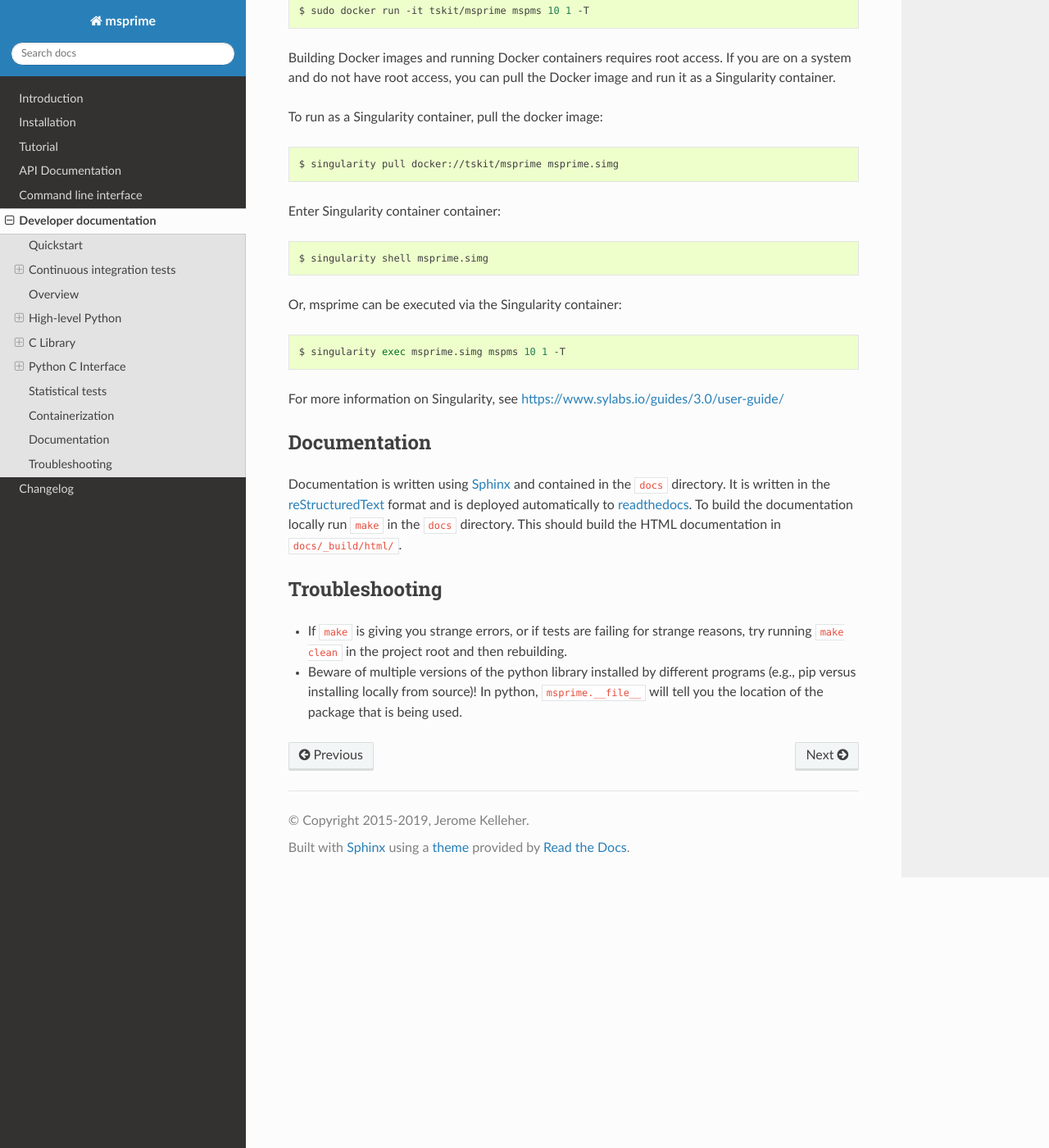
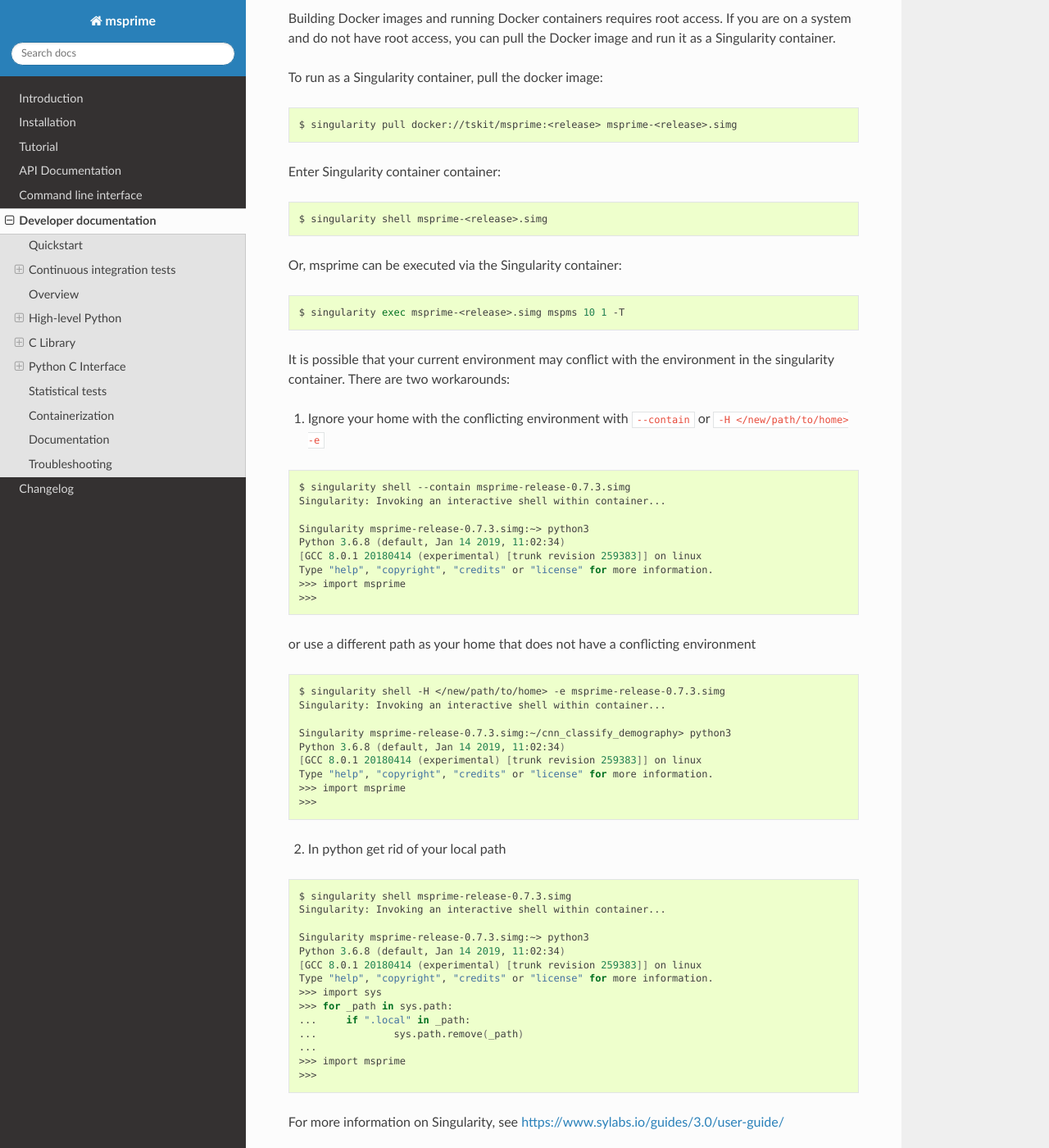
Before and after one commit to tskit-dev/msprime, a Sphinx documentation site: the page built from docs/development.rst, in a window 1280 px wide and 1400 px high, scrolled down 9907 px. Shown: the whole window at 82% size. Built offline with Sphinx 7.4.7 and the Read the Docs theme 2.0.0, drawn with Linux system fonts in a browser that asks for light colours; the version number could not be read and is left out; some of the changed text lies outside the part shown.

Commit message:
improved container docs. closes #809

```diff
--- a/docs/development.rst
+++ b/docs/development.rst
@@ -537,27 +537,26 @@
 ****************
 
 This repo is integrated with Dockerhub and the Docker image will be automatically
-built upon pushes to master on Dockerhub.
+built upon each release on GitHub. Each Docker image is tagged with the corresponding release.
 
-A Docker image can also be locally built with the following steps.
+Enter a Docker container from Dockerhub:
 
-Build image:
+.. code-block:: bash
+
+    $ sudo docker run -it tskit/msprime:<release>
+
+Alternatively, msprime can be executed via the Docker container:
+
+.. code-block:: bash
+
+    $ sudo docker run -it tskit/msprime:<release> mspms 10 1 -T
+
+A Docker image can also be locally built:
 
 .. code-block:: bash
 
     $ sudo docker build -t tskit/msprime .
 
-Enter Docker container:
-
-.. code-block:: bash
-
-    $ sudo docker run -it tskit/msprime
-
-Alternatively, msprime can be executed via the Docker container:
-
-.. code-block:: bash
-
-    $ sudo docker run -it tskit/msprime mspms 10 1 -T
 
 Building Docker images and running Docker containers requires root access.
 If you are on a system and do not have root access, you can pull the Docker image
@@ -567,19 +566,70 @@
 
 .. code-block:: bash
 
-    $ singularity pull docker://tskit/msprime msprime.simg
+    $ singularity pull docker://tskit/msprime:<release> msprime-<release>.simg
 
 Enter Singularity container container:
 
 .. code-block:: bash
 
-    $ singularity shell msprime.simg
+    $ singularity shell msprime-<release>.simg
 
 Or, msprime can be executed via the Singularity container:
 
 .. code-block:: bash
 
-    $ singularity exec msprime.simg mspms 10 1 -T
+    $ singularity exec msprime-<release>.simg mspms 10 1 -T
+
+It is possible that your current environment may conflict with the environment in the singularity container.
+There are two workarounds:
+
+1.  Ignore your home with the conflicting environment with ``--contain`` or ``-H </new/path/to/home> -e``
+
+.. code-block:: bash
+
+    $ singularity shell --contain msprime-release-0.7.3.simg
+    Singularity: Invoking an interactive shell within container...
+
+    Singularity msprime-release-0.7.3.simg:~> python3
+    Python 3.6.8 (default, Jan 14 2019, 11:02:34)
+    [GCC 8.0.1 20180414 (experimental) [trunk revision 259383]] on linux
+    Type "help", "copyright", "credits" or "license" for more information.
+    >>> import msprime
+    >>>
+
+or use a different path as your home that does not have a conflicting environment
+
+.. code-block:: bash
+
+    $ singularity shell -H </new/path/to/home> -e msprime-release-0.7.3.simg
+    Singularity: Invoking an interactive shell within container...
+
+    Singularity msprime-release-0.7.3.simg:~/cnn_classify_demography> python3
+    Python 3.6.8 (default, Jan 14 2019, 11:02:34)
+    [GCC 8.0.1 20180414 (experimental) [trunk revision 259383]] on linux
+    Type "help", "copyright", "credits" or "license" for more information.
+    >>> import msprime
+    >>>
+
+2. In python get rid of your local path
+
+.. code-block:: bash
+
+    $ singularity shell msprime-release-0.7.3.simg
+    Singularity: Invoking an interactive shell within container...
+
+    Singularity msprime-release-0.7.3.simg:~> python3
+    Python 3.6.8 (default, Jan 14 2019, 11:02:34)
+    [GCC 8.0.1 20180414 (experimental) [trunk revision 259383]] on linux
+    Type "help", "copyright", "credits" or "license" for more information.
+    >>> import sys
+    >>> for _path in sys.path:
+    ...     if ".local" in _path:
+    ...             sys.path.remove(_path)
+    ...
+    >>> import msprime
+    >>>
+
 
 For more information on Singularity, see https://www.sylabs.io/guides/3.0/user-guide/
 
```
